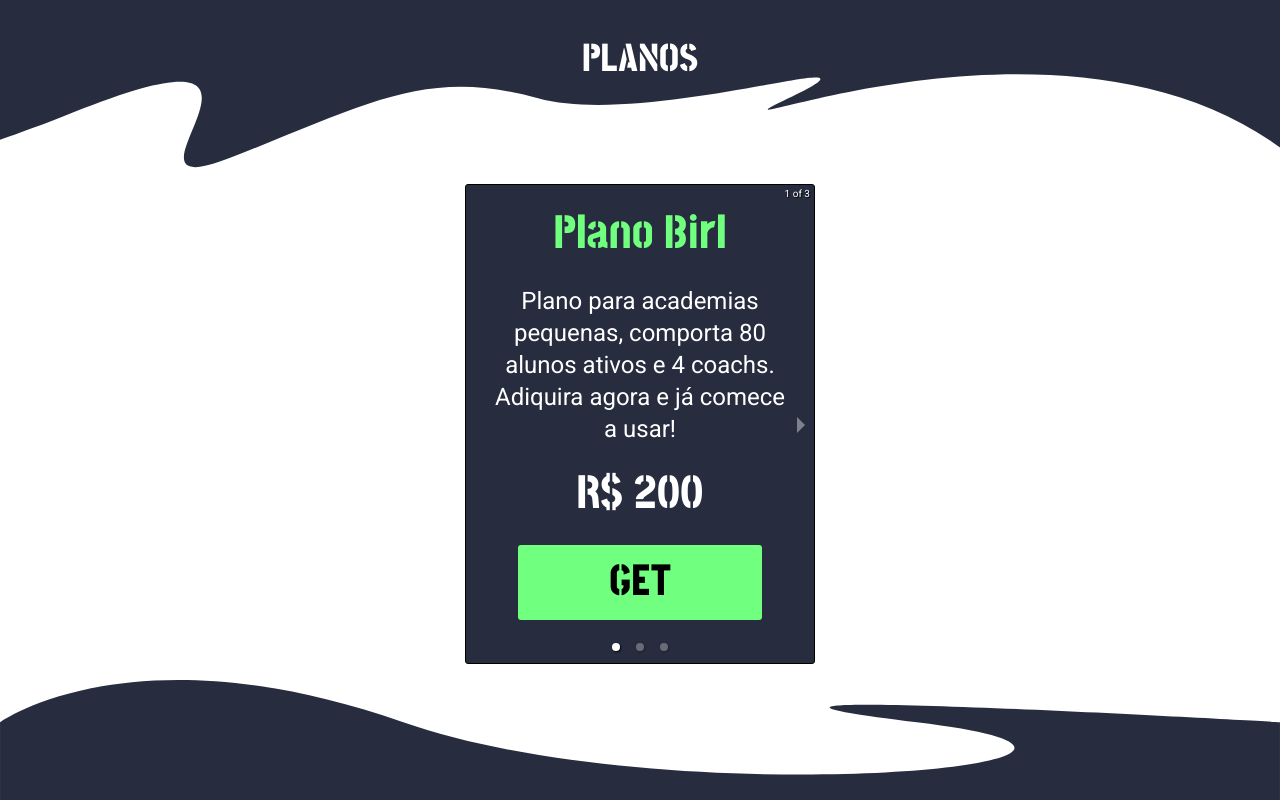
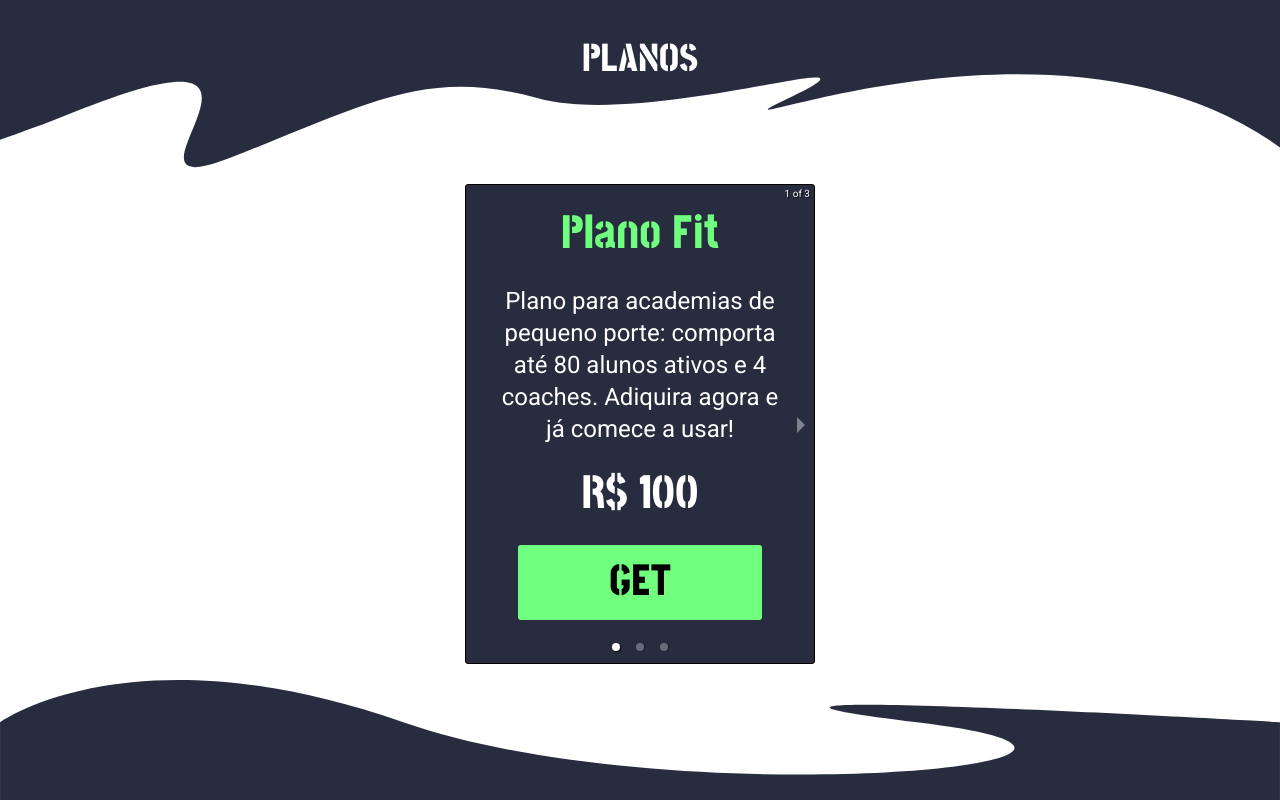
Before and after one commit to AdryellCabral/MyGym, a React (Create React App) app: page / in a window 1280 px wide. Shown: the part 1600-2400 px from the top of the page. Built offline with nearby package versions, Linux system fonts and the light colour scheme; no server answers; a web font is replaced by a local one.

Commit message:
feature: modifing service purchase plan texts.

```diff
--- a/src/pages/Default/LandingPage/ScreenFive/index.tsx
+++ b/src/pages/Default/LandingPage/ScreenFive/index.tsx
@@ -5,24 +5,24 @@ const ScreenFive = () => {
   const [plans] = useState([
     {
       id: 1,
-      title: "Plano Birl",
+      title: "Plano Fit",
       description:
-        "Plano para academias pequenas, comporta 80 alunos ativos e 4 coachs. Adiquira agora e já comece a usar!",
-      price: 200,
+        "Plano para academias de pequeno porte: comporta até 80 alunos ativos e 4 coaches. Adiquira agora e já comece a usar!",
+      price: 100,
     },
     {
       id: 1,
       title: "Plano Birl",
       description:
-        "Plano para academias pequenas, comporta 80 alunos ativos e 4 coachs. Adiquira agora e já comece a usar!",
+        "Plano para academias de médio porte: comporta até 140 alunos ativos e 8 coaches. Adiquira agora e já comece a usar!",
       price: 200,
     },
     {
       id: 1,
-      title: "Plano Birl",
+      title: "Plano Olympia",
       description:
-        "Plano para academias pequenas, comporta 80 alunos ativos e 4 coachs. Adiquira agora e já comece a usar!",
-      price: 200,
+        "Plano para academias de grande porte: comporta 140+ alunos ativos e 8+ coaches. Adiquira agora e já comece a usar!",
+      price: 500,
     },
   ]);
   return (
```
